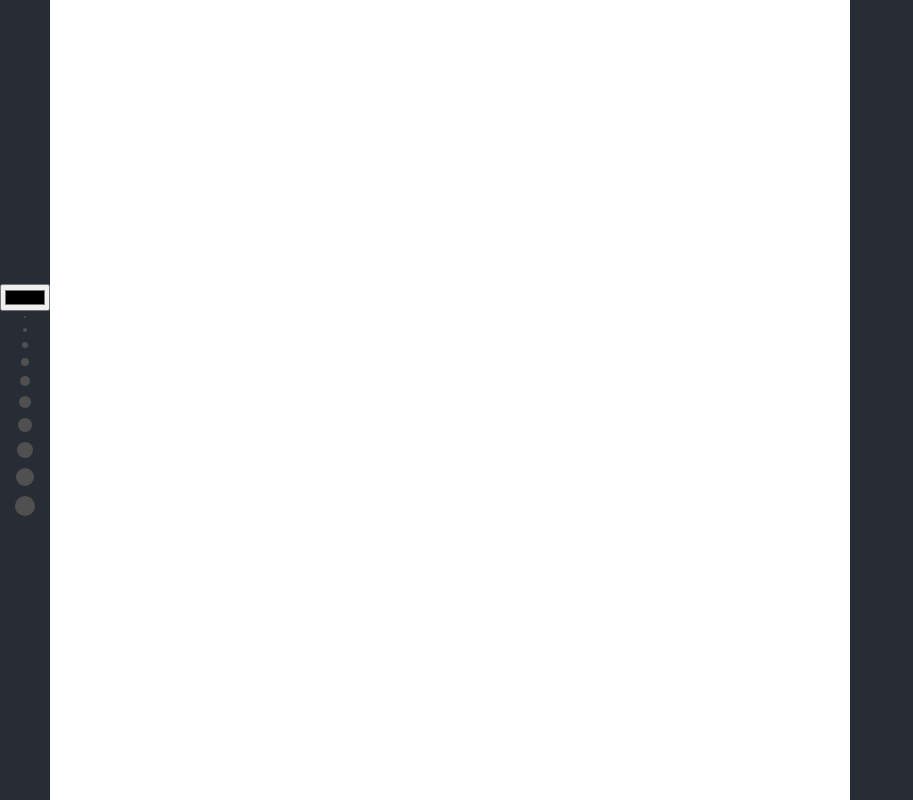
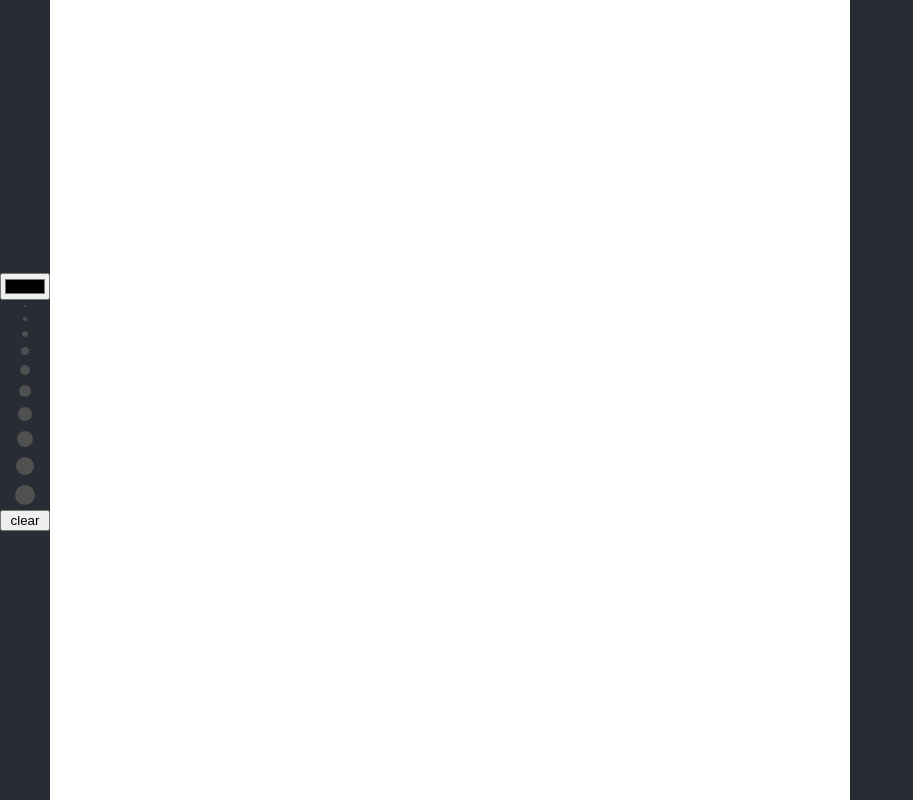
Before and after one commit to emauldin84/drawing-app, a React (Create React App) app: page / in a window 1280 px wide. Shown: the whole page, without its empty margins (0-913 px from the left). Built offline with nearby package versions, Linux system fonts and the light colour scheme.

Commit message:
adds clear canvas component button to wipe the artState onClick

```diff
--- a/src/App.js
+++ b/src/App.js
@@ -8,6 +8,8 @@ const App = () => {
 
   const [colorState, setColorState] = useState('#000000')
   const [sizeState, setSizeState] = useState('4px')
+  const [artState, setArtState] = useState([])
+
 
   const handleColorSelect = (e) => {
     console.log(e.target.value)
@@ -19,10 +21,25 @@ const App = () => {
     setSizeState(size)
   }
 
+  const handleClearCanvas = () => {
+    setArtState([])
+  }
+
   return (
     <div className="App">
-      <Settings handleColorSelect={handleColorSelect} handleSizeSelect={handleSizeSelect} colorState={colorState} sizeState={sizeState}/>
-      <Canvas colorState={colorState} sizeState={sizeState}/>
+      <Settings
+        handleColorSelect={handleColorSelect}
+        handleSizeSelect={handleSizeSelect}
+        colorState={colorState}
+        sizeState={sizeState}
+        handleClearCanvas={handleClearCanvas}
+        />
+      <Canvas
+        colorState={colorState}
+        sizeState={sizeState}
+        artState={artState}
+        setArtState={setArtState}
+        />
     </div>
   );
 }
--- a/src/components/Canvas.js
+++ b/src/components/Canvas.js
@@ -1,16 +1,15 @@
 import React, { useState } from 'react'
 
 const Canvas = (props) => {
-    const [artState, setArtState] = useState([])
 
-    let art = artState.map((stroke, i) => {
+    let art = props.artState.map((stroke, i) => {
         return <div key={i} style={{position: 'absolute', borderRadius: '50%', backgroundColor: stroke.color, width: stroke.size, height: stroke.size, left: stroke.xCoord, top: stroke.yCoord}}></div>
     })
 
     const handleMouseMove = (e) => {
         if(e.nativeEvent.buttons === 1){
-            setArtState([
-                ...artState,
+            props.setArtState([
+                ...props.artState,
                 {
                     color: props.colorState,
                     size: props.sizeState,
@@ -21,8 +20,8 @@ const Canvas = (props) => {
         }
     }
     const handleClick = (e) => {
-            setArtState([
-                ...artState,
+            props.setArtState([
+                ...props.artState,
                 {
                     color: props.colorState,
                     size: props.sizeState,
--- /dev/null
+++ b/src/components/ClearCanvas.js
@@ -0,0 +1,11 @@
+import React from 'react'
+
+const ClearCanvas = (props) => {
+
+    return (
+        <button className='clear-button' onClick={props.handleClearCanvas}>clear</button>
+    )
+
+}
+
+export default ClearCanvas
--- a/src/components/Settings.js
+++ b/src/components/Settings.js
@@ -1,6 +1,7 @@
 import React from 'react'
 import Colors from './Colors'
 import Sizes from './Sizes'
+import ClearCanvas from './ClearCanvas'
 
 const Settings = (props) => {
 
@@ -8,6 +9,7 @@ const Settings = (props) => {
         <div className="settings-container">
             <Colors handleColorSelect={props.handleColorSelect} colorState={props.colorState}/>
             <Sizes handleSizeSelect={props.handleSizeSelect} sizeState={props.sizeState}/>
+            <ClearCanvas handleClearCanvas={props.handleClearCanvas}/>
         </div>
     )
 }
```
